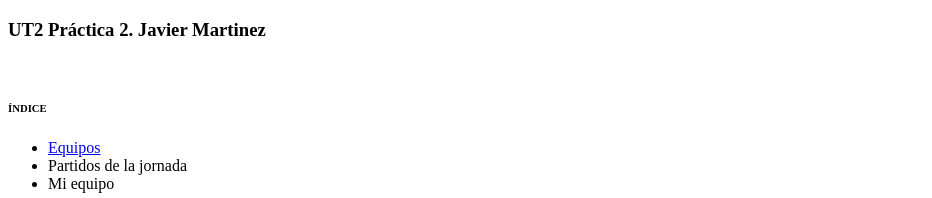
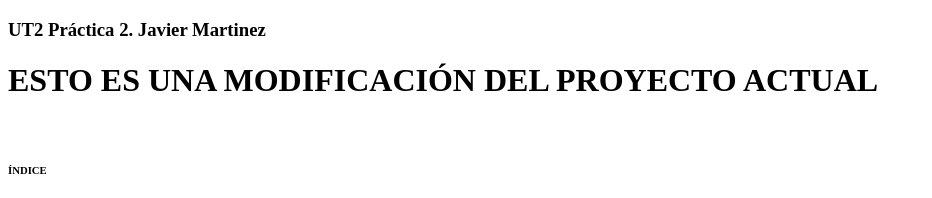
Before and after one commit to jmm-1999/UT2-P1, a plain HTML site: page ProyectoLM/index.html in a window 1280 px wide. Shown: the top 198 px of the page, without its empty margins (0-932 px from the left). Drawn offline with Linux system fonts and the light colour scheme.

Commit message:
V2 Proyecto Lenguaje de Marcas

```diff
--- a/ProyectoLM/index.html
+++ b/ProyectoLM/index.html
@@ -11,6 +11,7 @@
 
     <header>
         <h3>UT2 Práctica 2. Javier Martinez</h3>
+		<H1>ESTO ES UNA MODIFICACIÓN DEL PROYECTO ACTUAL<H1>
     </header>
     <br>
     <main>
```
Also changed, not shown: ProyectoLM/html/equipos.html (+1 -0 lines), ProyectoLM/html/cambionuevo.html (added).
